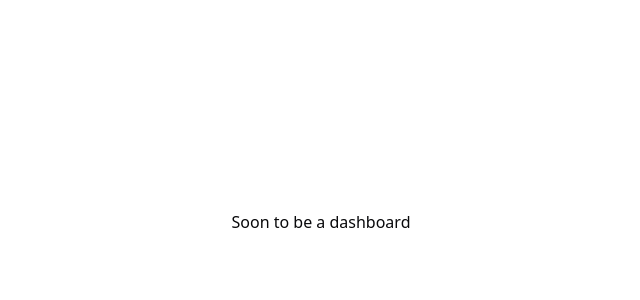
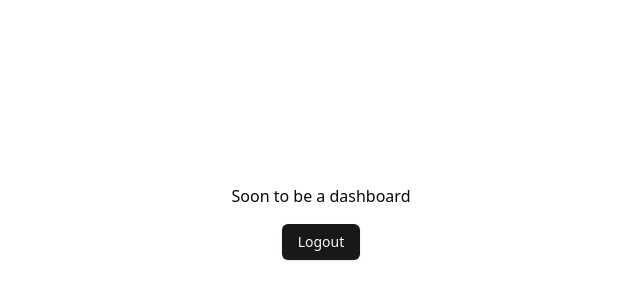
Before and after one commit to pommito/insertName_front, a Next.js app: page /dashboard in a window 1280 px wide. Shown: the part 178-478 px from the top of the page, without its empty margins (319-959 px from the left). Built offline with nearby package versions, Linux system fonts and the light colour scheme.

Commit message:
adding axios and transitionning torwards a http cookie auth

```diff
--- a/app/dashboard/page.tsx
+++ b/app/dashboard/page.tsx
@@ -1,9 +1,12 @@
+import { LogoutButton } from '@/src/components/logout-button';
+
 export default async function Page() {
   // Check if user is authenticated
 
   return (
-    <div className="flex h-screen w-full items-center justify-center px-4">
+    <div className="flex flex-col h-screen w-full items-center justify-center gap-4 px-4">
       <h1>Soon to be a dashboard</h1>
+      <LogoutButton />
     </div>
   );
 }
--- a/package.json
+++ b/package.json
@@ -17,6 +17,7 @@
     "@radix-ui/react-separator": "^1.1.0",
     "@radix-ui/react-slot": "^1.1.0",
     "@radix-ui/react-tooltip": "^1.1.4",
+    "axios": "^1.7.7",
     "class-variance-authority": "^0.7.0",
     "clsx": "^2.1.1",
     "lucide-react": "^0.456.0",
--- a/src/components/login-form.tsx
+++ b/src/components/login-form.tsx
@@ -3,11 +3,13 @@
 import { useState } from 'react';
 import { useRouter } from 'next/navigation';
 import Link from 'next/link';
+import axios from 'axios';
 
 import { Button } from '@/src/components/ui/button';
 import { Card, CardContent, CardDescription, CardHeader, CardTitle } from '@/src/components/ui/card';
 import { Input } from '@/src/components/ui/input';
 import { Label } from '@/src/components/ui/label';
+import { getCSRFToken } from '../hooks/auth';
 
 export function LoginForm() {
   const [email, setEmail] = useState('');
@@ -17,17 +19,25 @@ export function LoginForm() {
   const handleSubmit = async (event: React.FormEvent<HTMLFormElement>) => {
     event.preventDefault();
 
-    const response = await fetch(`${process.env.NEXT_PUBLIC_API_BASE_URL}/api/login`, {
-      method: 'POST',
-      headers: {
-        'Content-Type': 'application/json',
-      },
-      body: JSON.stringify({ email, password }),
-    });
+    await getCSRFToken();
 
-    if (response.ok) {
-      const data = await response.json();
-      localStorage.setItem('token', data.token);
+    const response = await axios.post(
+      `${process.env.NEXT_PUBLIC_API_BASE_URL}/api/login`,
+      { email, password },
+      {
+        headers: {
+          'Content-Type': 'application/json',
+        },
+        withCredentials: true,
+      }
+    );
+
+    if (response.status === 200) {
+      const user = await axios.get(`${process.env.NEXT_PUBLIC_API_BASE_URL}/api/user`, {
+        withCredentials: true,
+      });
+      console.log(user.data);
+
       router.push('/dashboard');
     } else {
       console.log('Login failed');
--- /dev/null
+++ b/src/components/logout-button.tsx
@@ -0,0 +1,39 @@
+'use client';
+
+import axios from 'axios';
+import { buttonVariants } from './ui/button';
+
+export function LogoutButton() {
+  const handleLogout = async () => {
+    try {
+      await axios.get(`${process.env.NEXT_PUBLIC_API_BASE_URL}/sanctum/csrf-cookie`, {
+        withCredentials: true,
+      });
+
+      const response = await axios.post(
+        `${process.env.NEXT_PUBLIC_API_BASE_URL}/api/logout`,
+        {},
+        {
+          withCredentials: true,
+          headers: {
+            'Content-Type': 'application/json',
+          },
+        }
+      );
+
+      if (response.status === 200) {
+        console.log('Logged out successfully');
+      } else {
+        throw new Error('Failed to log out');
+      }
+    } catch (error) {
+      console.error('Error during logout:', error);
+    }
+  };
+
+  return (
+    <button onClick={handleLogout} className={buttonVariants({ variant: 'default' })}>
+      Logout
+    </button>
+  );
+}
--- /dev/null
+++ b/src/hooks/auth.ts
@@ -0,0 +1,11 @@
+import axios from 'axios';
+
+export const getCSRFToken = async () => {
+  axios.defaults.withCredentials = true;
+  try {
+    await axios.get(`${process.env.NEXT_PUBLIC_API_BASE_URL}/sanctum/csrf-cookie`, {});
+  } catch (error) {
+    console.error('Failed to get CSRF token:', error);
+    throw new Error('CSRF token fetch failed');
+  }
+};
```
Also changed, not shown: 1 other file (tests, documents, lock files or other folders).
